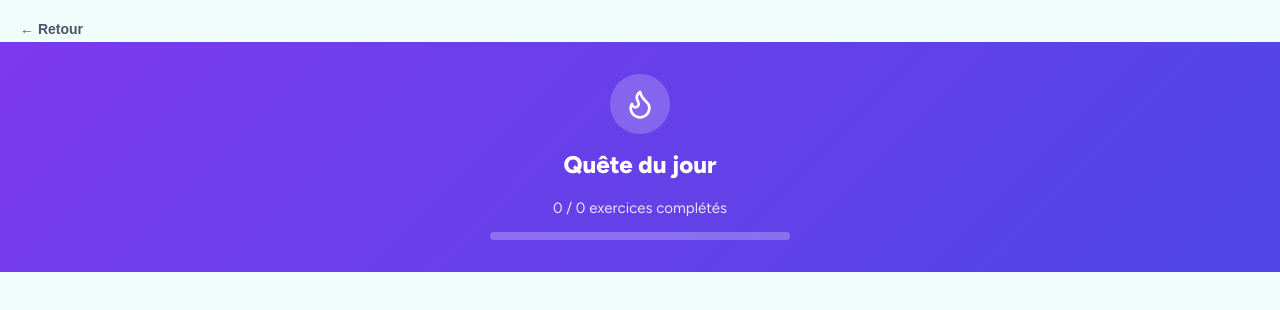
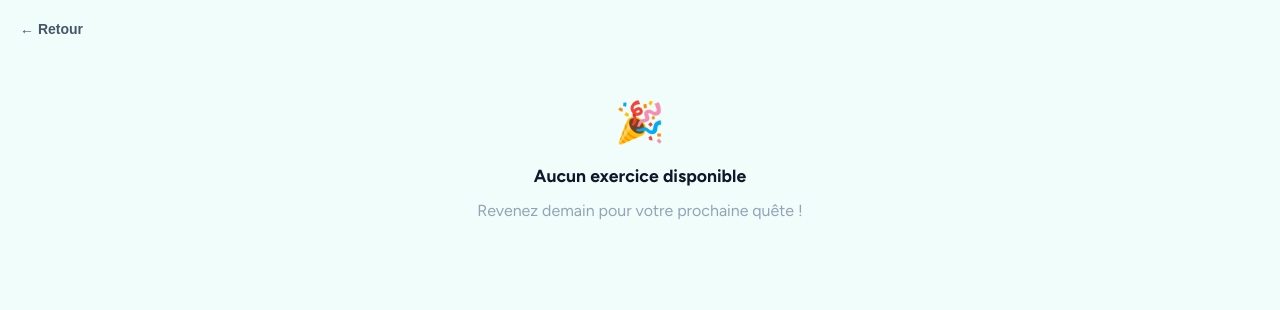
Before and after one commit to SolPoney/audely-desktop, a React (Vite) app in the folder frontend/: page /quete in a window 1280 px wide. Shown: the top 310 px of the page. Built offline with nearby package versions, Linux system fonts and the light colour scheme; no server answers; sample sign-in values are in the browser's storage.

Commit message:
fix: LIMIT interpolé dans quete-du-jour + fallback page vide

```diff
--- a/frontend/src/pages/QueteDuJourPage.tsx
+++ b/frontend/src/pages/QueteDuJourPage.tsx
@@ -29,8 +29,9 @@ const QueteDuJourPage = () => {
 		fetch(`${API_URL}/api/quete-du-jour`, {
 			headers: { Authorization: `Bearer ${token}` },
 		})
-			.then(r => r.json())
+			.then(r => r.ok ? r.json() : null)
 			.then(data => {
+				if (!data) { setLoading(false); return; }
 				setExercices(data.exercices ?? []);
 				setNbFaits(data.nbFaits ?? 0);
 				setComplete(data.complete ?? false);
@@ -48,6 +49,23 @@ const QueteDuJourPage = () => {
 	}
 
 	const pct = exercices.length > 0 ? Math.round((nbFaits / exercices.length) * 100) : 0;
+
+	if (exercices.length === 0) {
+		return (
+			<div className="quete-page">
+				<div className="quete-header">
+					<button type="button" className="btn-back" onClick={() => navigate("/dashboard")}>← Retour</button>
+				</div>
+				<div style={{ padding: "3rem 1.5rem", textAlign: "center", color: "var(--color-text-muted)" }}>
+					<p style={{ fontSize: "2.5rem" }}>🎉</p>
+					<p style={{ fontWeight: 700, fontSize: "1.1rem", color: "var(--color-text)", marginTop: "0.5rem" }}>
+						Aucun exercice disponible
+					</p>
+					<p style={{ marginTop: "0.5rem" }}>Revenez demain pour votre prochaine quête !</p>
+				</div>
+			</div>
+		);
+	}
 
 	return (
 		<div className="quete-page">
```
Also changed, not shown: 1 other file (tests, documents, lock files or other folders).
